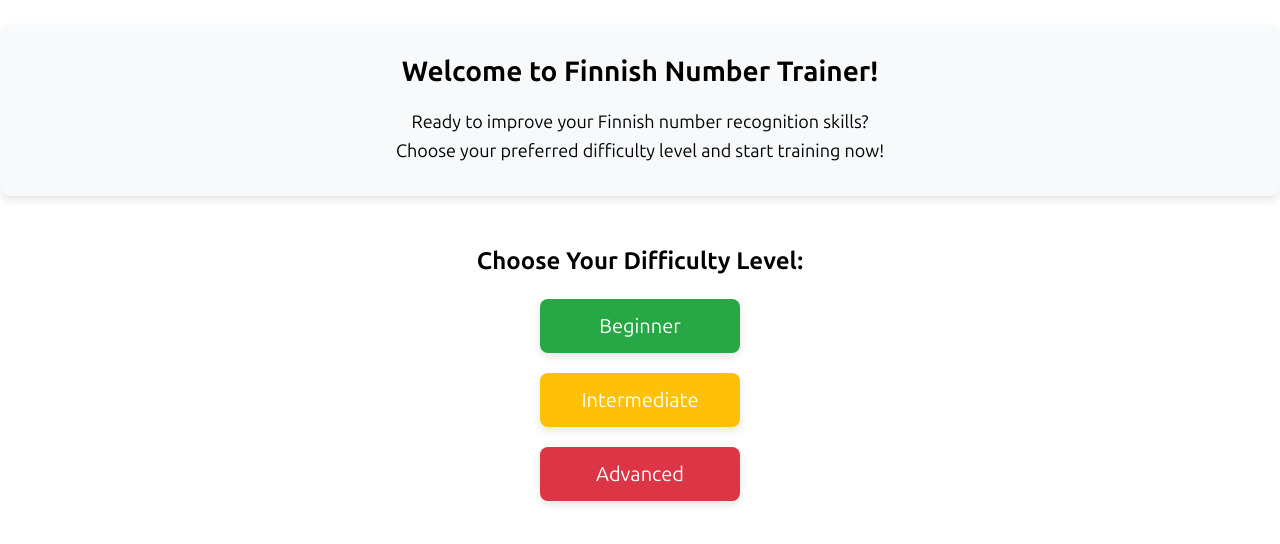
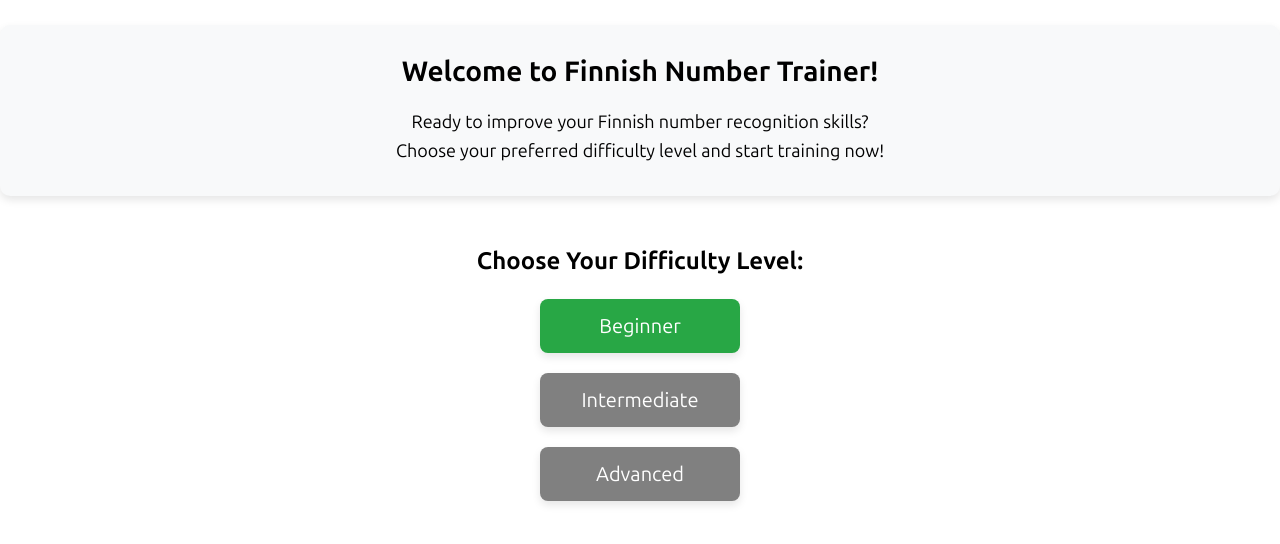
Before and after one commit to available-username-it-is/finnish-numbers, a plain HTML site: page index.html in a window 1280 px wide. Drawn offline with Linux system fonts and the light colour scheme.

Commit message:
minor update

```diff
--- a/index.html
+++ b/index.html
@@ -24,8 +24,8 @@
       <h2>Choose Your Difficulty Level:</h2>
       <div class="level-buttons">
         <a href="test.html?difficulty=beginner" class="btn btn-beginner">Beginner</a>
-        <a href="test.html?difficulty=intermediate" class="btn btn-intermediate">Intermediate</a>
-        <a href="test.html?difficulty=advanced" class="btn btn-advanced">Advanced</a>
+        <a class="btn btn-disabled">Intermediate</a>
+        <a class="btn btn-disabled">Advanced</a>
       </div>
     </section>
   </main>
--- a/script.js
+++ b/script.js
@@ -153,6 +153,12 @@ const audios = [
         name: "26.mp3",
         number: [4500],
         text: "4500...",
+        source: "Satusetä"
+    },
+    {
+        name: "27.mp3",
+        number: [3194],
+        text: "3194...",
         source: "Satusetä"
     },
 ];
--- a/style.css
+++ b/style.css
@@ -61,6 +61,10 @@
 
 .btn:hover {
     transform: translateY(-2px);
+}
+
+.btn-disabled {
+    background-color: gray;
 }
 
 /* Beginner button */
```
Also changed, not shown: 1 other file.
